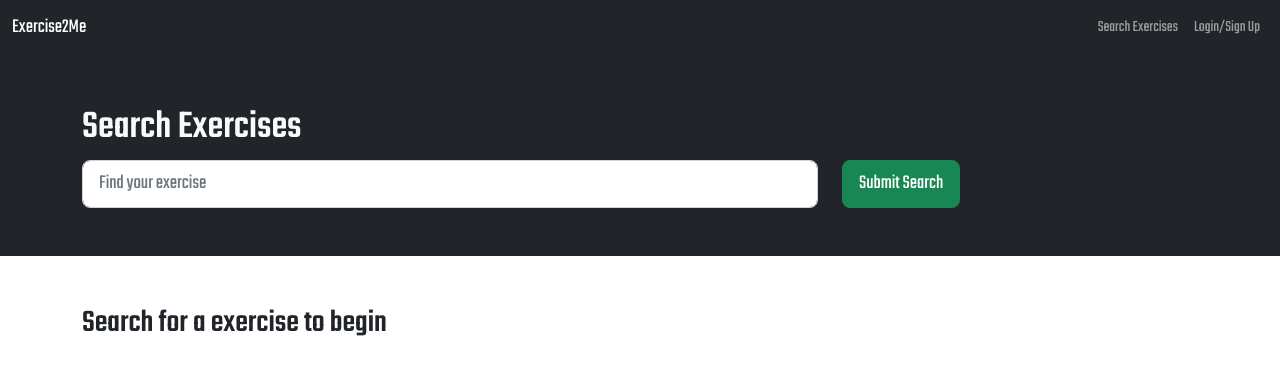
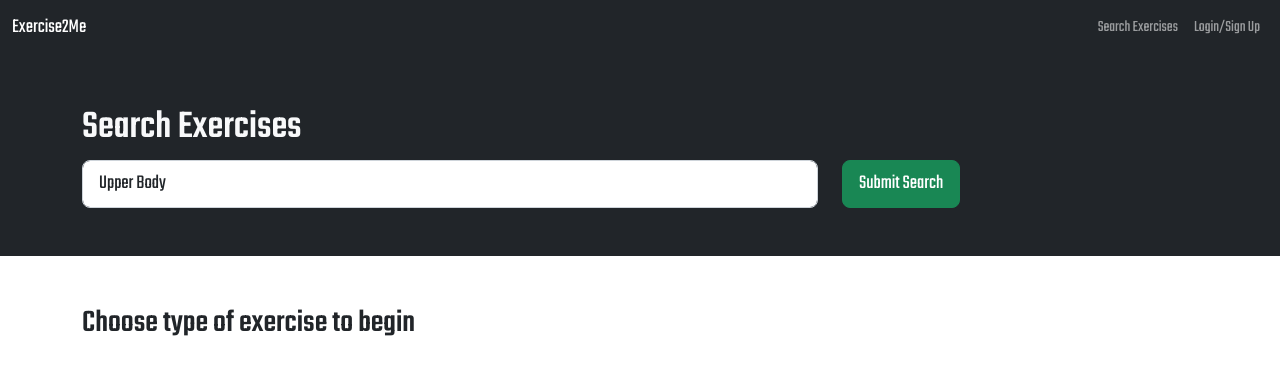
Before and after one commit to fairleyv/Exercise2Me, a React (Vite) app in the folder client/: page / in a window 1280 px wide. Shown: the top 374 px of the page. Built offline with nearby package versions, Linux system fonts and the light colour scheme.

Commit message:
dropdown input added

```diff
--- a/client/src/pages/SearchBooks.jsx
+++ b/client/src/pages/SearchBooks.jsx
@@ -94,13 +94,17 @@ const SearchBooks = () => {
             <Row>
               <Col xs={12} md={8}>
               <Form.Control
+        as='select'
         name='searchInput'
         value={searchInput}
         onChange={(e) => setSearchInput(e.target.value)}
-                  type='text'
         size='lg'
         placeholder='Find your exercise'
-                />
+      >
+        <option value='upper'>Upper Body</option>
+        <option value='lower'>Lower Body</option>
+        <option value='cardio'>Cardio</option>
+      </Form.Control>
               </Col>
               <Col xs={12} md={4}>
                 <Button type='submit' variant='success' size='lg'>
@@ -116,7 +120,7 @@ const SearchBooks = () => {
         <h2 className='pt-5'>
           {searchedBooks.length
             ? `Viewing ${searchedBooks.length} results:`
-            : 'Search for a exercise to begin'}
+            : 'Choose type of exercise to begin'}
         </h2>
         <Row>
           {searchedBooks.map((book) => {
```
Also changed, not shown: package.json (+9 -2 lines), postcss.config.cjs (added, +14 -0 lines), 1 other file (tests, documents, lock files or other folders). Lines whose indentation alone changed are shown as unchanged.
